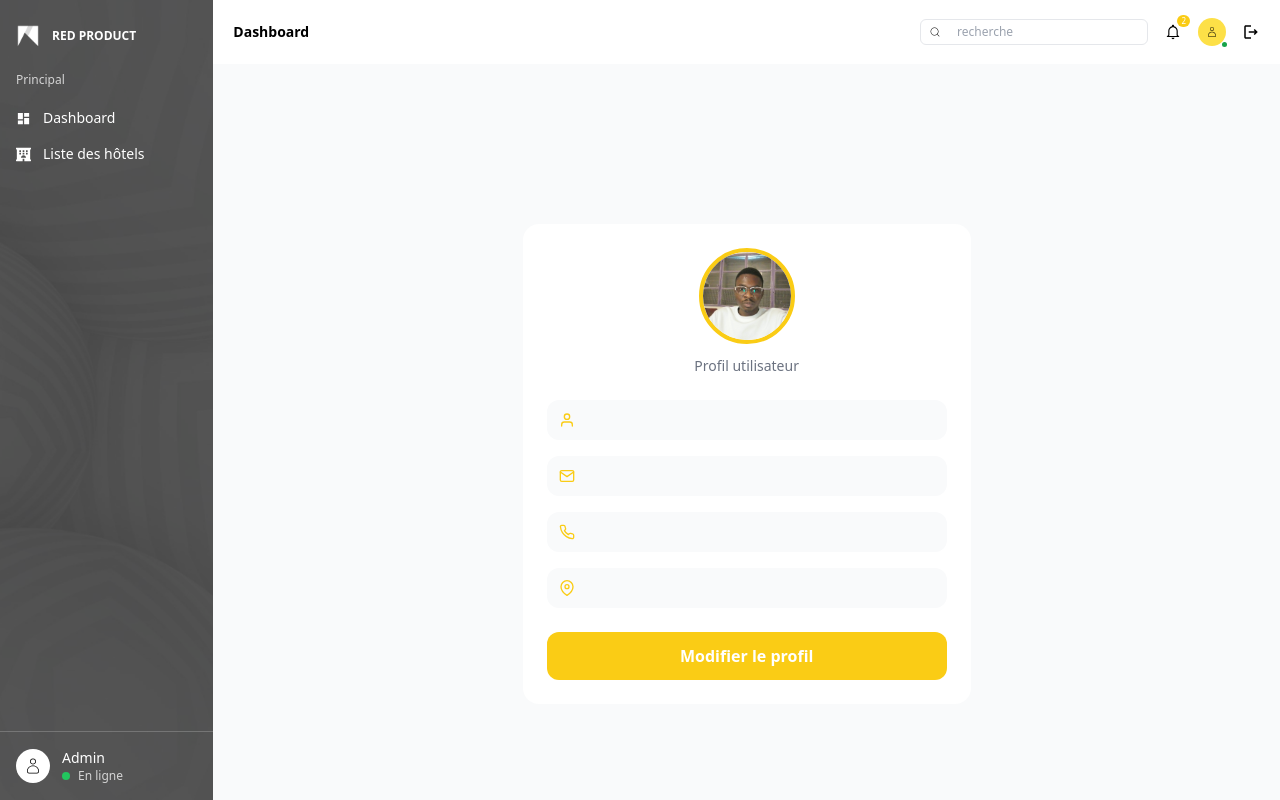
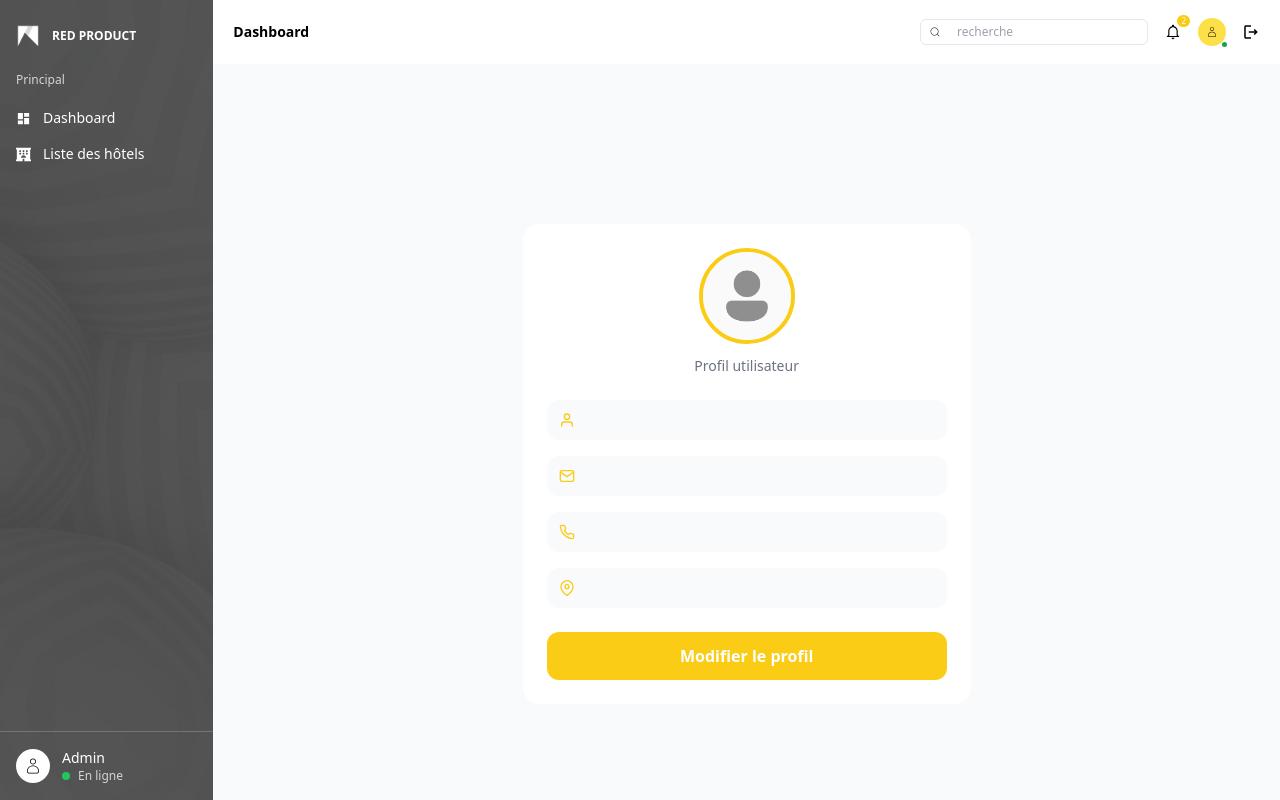
Before and after one commit to Kirama97/front_redproduct, a React (Vite) app: page /profil in a window 1280 px wide. Built offline with nearby package versions, Linux system fonts and the light colour scheme; no server answers; a web font is replaced by a local one.

Commit message:
profil img

```diff
--- a/src/app/pages/Profil.jsx
+++ b/src/app/pages/Profil.jsx
@@ -2,18 +2,20 @@ import React, { useState } from "react";
 import { FiUser, FiMail, FiPhone, FiMapPin } from "react-icons/fi";
 import { useAuth } from "../../context/AuthContext";
 import { CiUser } from "react-icons/ci";
+import profil_img from '../../assets/image_profil/user_default.png'
+
 
 
 const Profile = () => {
    const { admin } = useAuth()
-  //  console.log(admin)
+
 
 
   const [user] = useState({
 
     telephone: "",
-    adresse: "",
-    photo: "src/assets/image_profil/profil_img.jpg"
+    // adresse: "",
+    // photo: "src/assets/image_profil/user_default.png"
   });
 
   return (
@@ -24,7 +26,7 @@ const Profile = () => {
         {/* PHOTO */}
         <div className="flex flex-col items-center">
           <img
-            src={user.photo}
+            src={profil_img}
             alt="profile"
             className="w-24 h-24 rounded-full object-cover border-4 border-yellow-400"
           />
```
